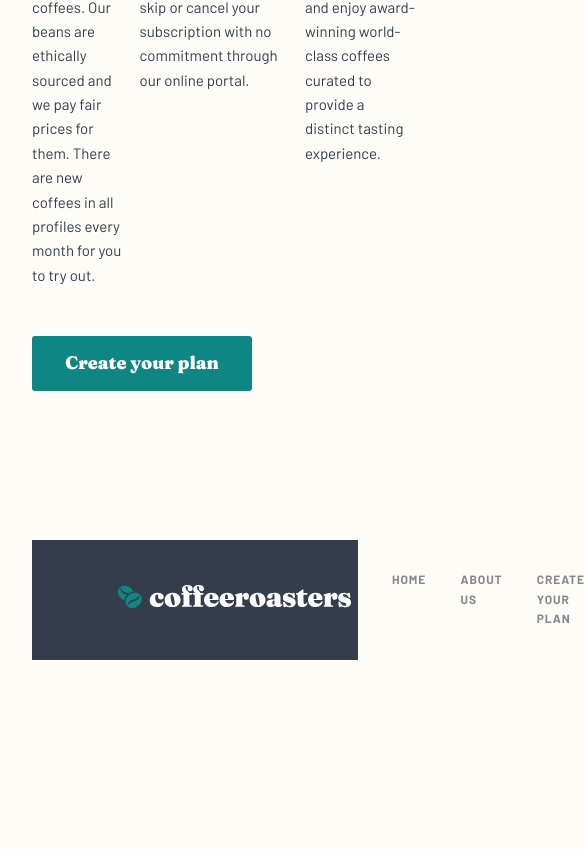
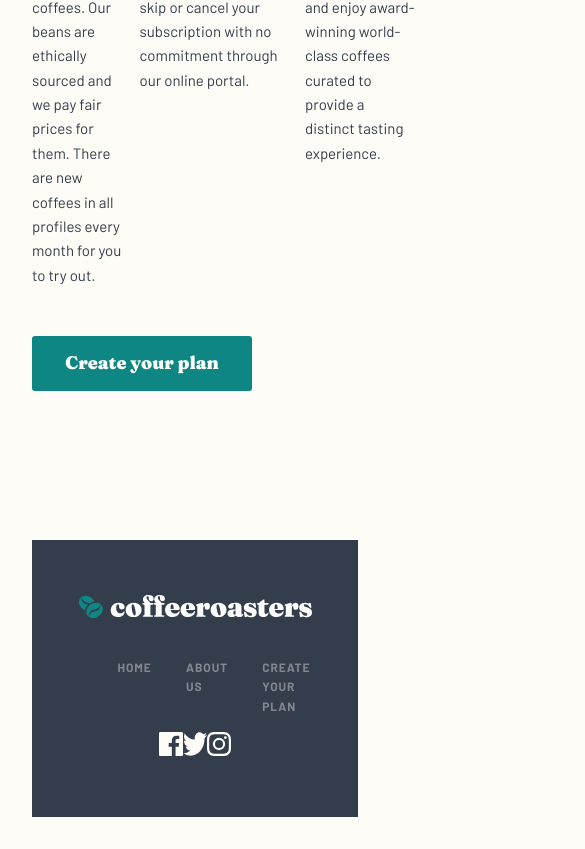
Before and after one commit to ohmymario/coffee-roasters, a Next.js app: page / in a window 390 px wide. Shown: the part 3892-4741 px from the top of the page, 585 px wide, since content can reach past the window. Before the commit the page ends 4584 px from the top, so only its background shows below. Built offline with nearby package versions, Linux system fonts and the light colour scheme.

Commit message:
add tablet styles for footer component

```diff
--- a/components/footer/FooterStyles.js
+++ b/components/footer/FooterStyles.js
@@ -13,13 +13,6 @@ const FooterStyles = styled.footer`
     justify-content: space-between;
     max-width: 620px;
     flex: 1 1 auto;
-
-    ul {
-      /* needed for future */
-      a:hover {
-        color: var(--lightCreamBG);
-      }
-    }
   }
 
   .socials {
@@ -36,6 +29,21 @@ const FooterStyles = styled.footer`
       }
     }
   }
+
+  @media (max-width: 768px) {
+    padding: 54px 85px 54px 85px;
+
+    flex-wrap: wrap;
+    justify-content: center;
+
+    .footer {
+      flex-wrap: wrap;
+      justify-content: center;
+      .footer-logo {
+        margin-bottom: 16px;
+      }
+    }
+  }
 `;
 
 export default FooterStyles;
```
